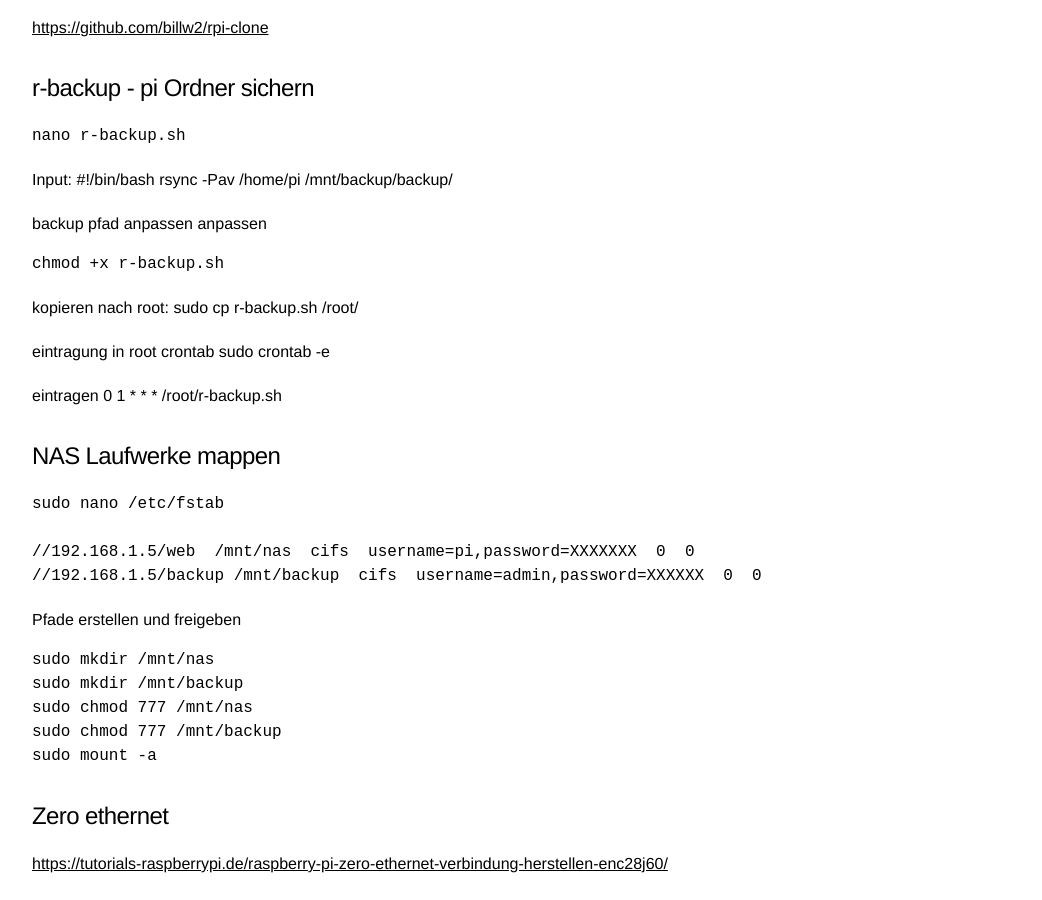
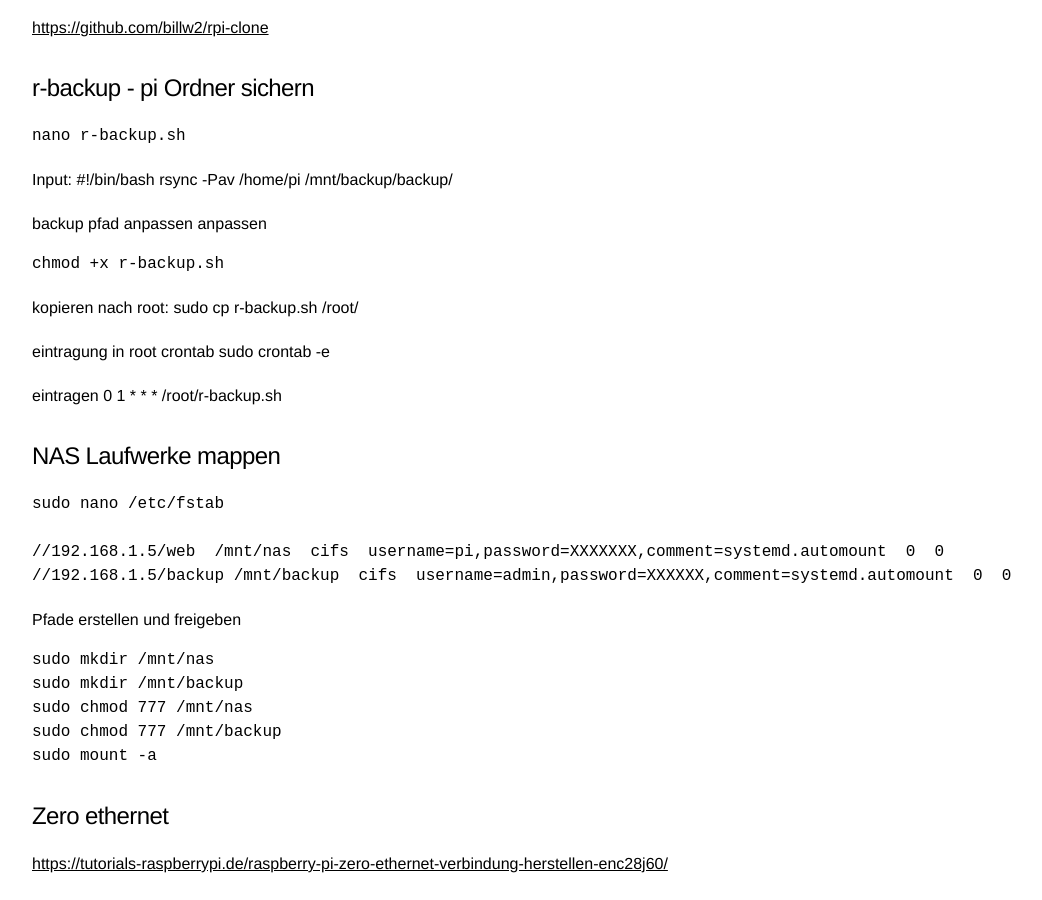
Before and after one commit to Wingertsau/ct.github.io, a Jekyll site: the page built from raspi.md, in a window 1280 px wide and 900 px high, scrolled down 3375 px. Shown: the whole window, without its empty margins (146-1188 px from the left). Built offline with Jekyll 4.4.1, drawn with Linux system fonts in a browser that asks for light colours; our own code applies the rules of GitHub Pages for plain Markdown files.

Commit message:
Update raspi.md

```diff
--- a/raspi.md
+++ b/raspi.md
@@ -192,8 +192,8 @@ eintragen
 
     sudo nano /etc/fstab
 
-    //192.168.1.5/web  /mnt/nas  cifs  username=pi,password=XXXXXXX  0  0
-    //192.168.1.5/backup /mnt/backup  cifs  username=admin,password=XXXXXX  0  0
+    //192.168.1.5/web  /mnt/nas  cifs  username=pi,password=XXXXXXX,comment=systemd.automount  0  0
+    //192.168.1.5/backup /mnt/backup  cifs  username=admin,password=XXXXXX,comment=systemd.automount  0  0
 
 Pfade erstellen und freigeben
 
```
